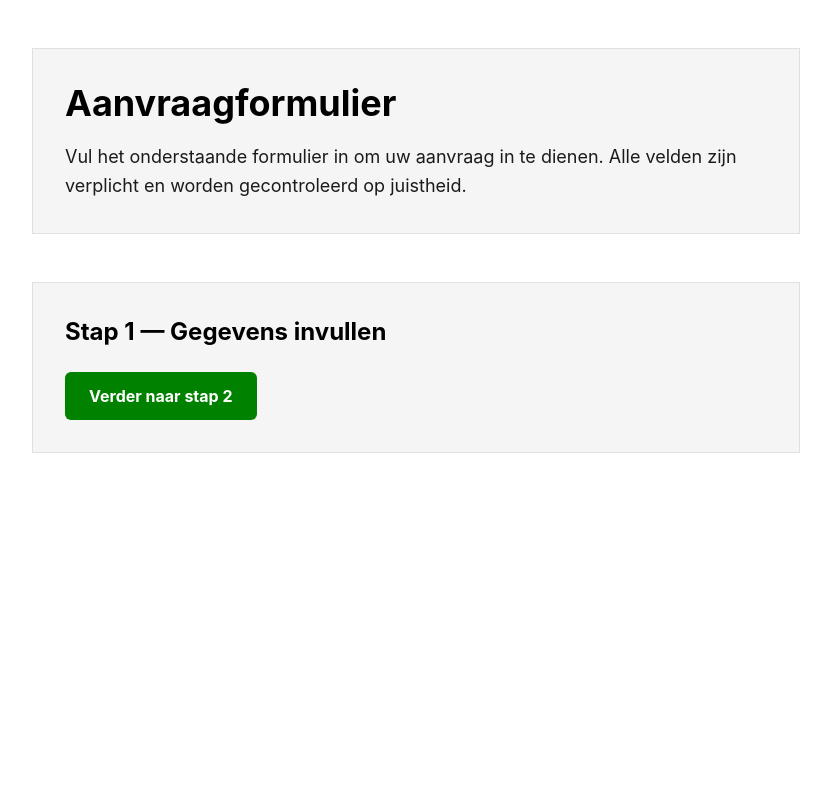
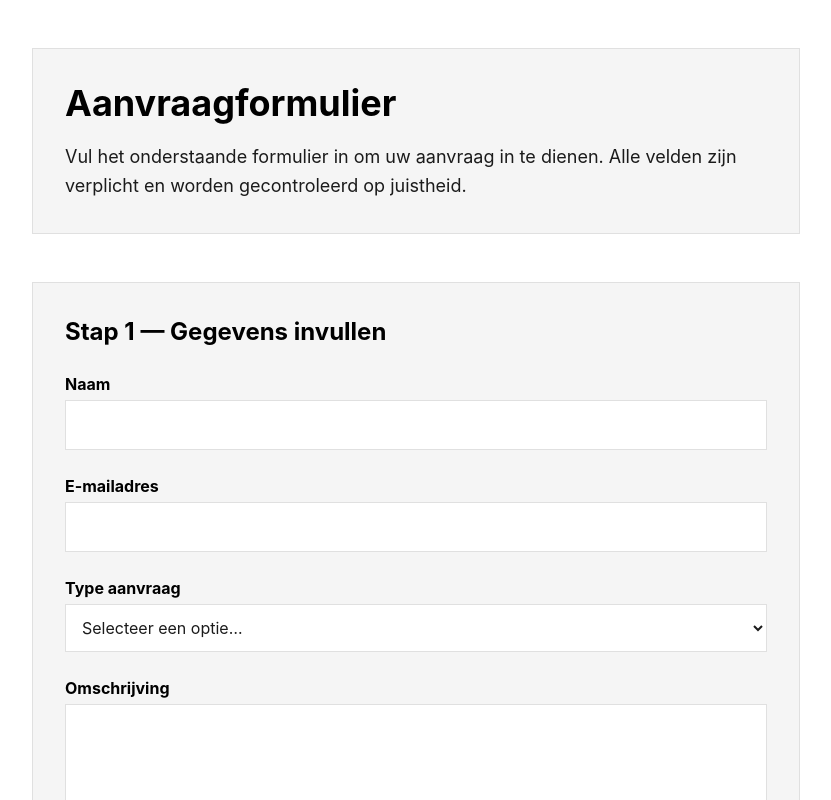
Before and after one commit to TrevinoRizkySunarja/TLE3-FrontEnd, a React (Vite) app in the folder TLE3/: page /aanvraag/stap-1 in a window 1280 px wide. Shown: the top 800 px of the page, without its empty margins (224-1055 px from the left). Built offline with nearby package versions, Linux system fonts and the light colour scheme.

Commit message:
V 1.2.3 - Verbeterde versturing naar volgende pagina

```diff
--- a/TLE3/src/Form/AanvraagForm.jsx
+++ b/TLE3/src/Form/AanvraagForm.jsx
@@ -39,11 +39,13 @@ export default function AanvraagForm() {
     function handleSubmit(e) {
         e.preventDefault();
         if (!validate()) return;
+
         navigate("/aanvraag/stap-2", { state: formData });
     }
 
     return (
         <main className="bg-white text-[#1B1B1B] font-sans px-6 py-12">
+
             {/* TITELBLOK */}
             <section className="max-w-3xl mx-auto mb-12 bg-[#F5F5F5] p-8 border border-[#E0E0E0]">
                 <h1 className="text-4xl font-bold text-black mb-4 leading-tight">
@@ -63,12 +65,66 @@ export default function AanvraagForm() {
 
                 <form onSubmit={handleSubmit} className="space-y-6">
 
+                    {/* NAAM */}
+                    <div>
+                        <label className="block font-bold text-black mb-1">Naam</label>
+                        <input
+                            name="naam"
+                            type="text"
+                            value={formData.naam}
+                            onChange={handleChange}
+                            className="w-full p-3 border border-[#E0E0E0] bg-white"
+                        />
+                        {errors.naam && <p className="text-[#B00020] text-sm">{errors.naam}</p>}
+                    </div>
+
+                    {/* EMAIL */}
+                    <div>
+                        <label className="block font-bold text-black mb-1">E-mailadres</label>
+                        <input
+                            name="email"
+                            type="email"
+                            value={formData.email}
+                            onChange={handleChange}
+                            className="w-full p-3 border border-[#E0E0E0] bg-white"
+                        />
+                        {errors.email && <p className="text-[#B00020] text-sm">{errors.email}</p>}
+                    </div>
+
+                    {/* TYPE */}
+                    <div>
+                        <label className="block font-bold text-black mb-1">Type aanvraag</label>
+                        <select
+                            name="type"
+                            value={formData.type}
+                            onChange={handleChange}
+                            className="w-full p-3 border border-[#E0E0E0] bg-white"
+                        >
+                            <option value="">Selecteer een optie…</option>
+                            <option value="document">Document verlengen</option>
+                            <option value="vergunning">Vergunning aanvragen</option>
+                            <option value="melding">Melding doen</option>
+                        </select>
+                        {errors.type && <p className="text-[#B00020] text-sm">{errors.type}</p>}
+                    </div>
+
+                    {/* OMSCHRIJVING */}
+                    <div>
+                        <label className="block font-bold text-black mb-1">Omschrijving</label>
+                        <textarea
+                            name="omschrijving"
+                            value={formData.omschrijving}
+                            onChange={handleChange}
+                            rows="5"
+                            className="w-full p-3 border border-[#E0E0E0] bg-white"
+                        />
+                        {errors.omschrijving && <p className="text-[#B00020] text-sm">{errors.omschrijving}</p>}
+                    </div>
+
+                    {/* KNOP */}
                     <button
                         type="submit"
-                        className="px-6 py-3 bg-[#008100] text-white font-bold rounded-md
-                        hover:bg-black hover:text-white transition-colors
-                        focus:outline-none focus:ring-2 focus:ring-black"
-
+                        className="px-6 py-3 bg-[#008100] text-white font-bold rounded-md hover:bg-black"
                     >
                         Verder naar stap 2
                     </button>
```
